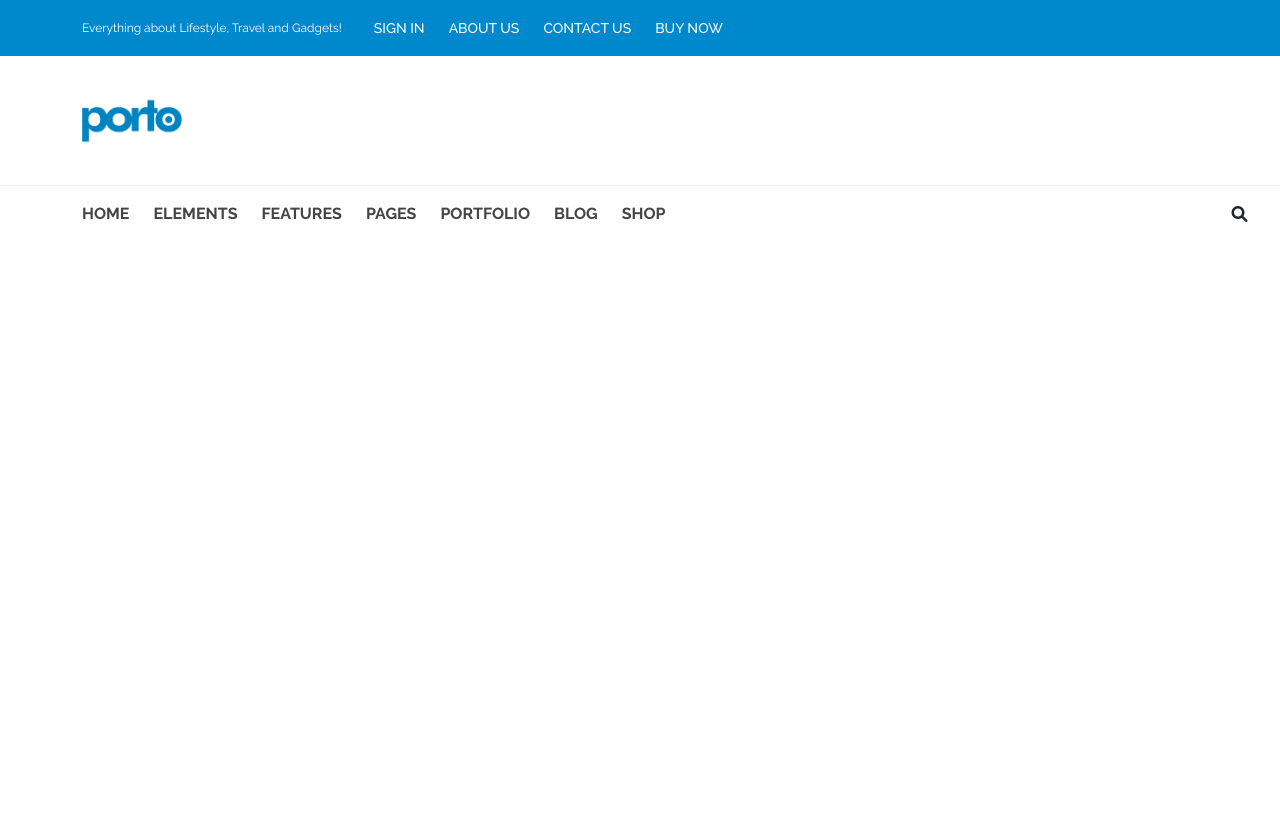
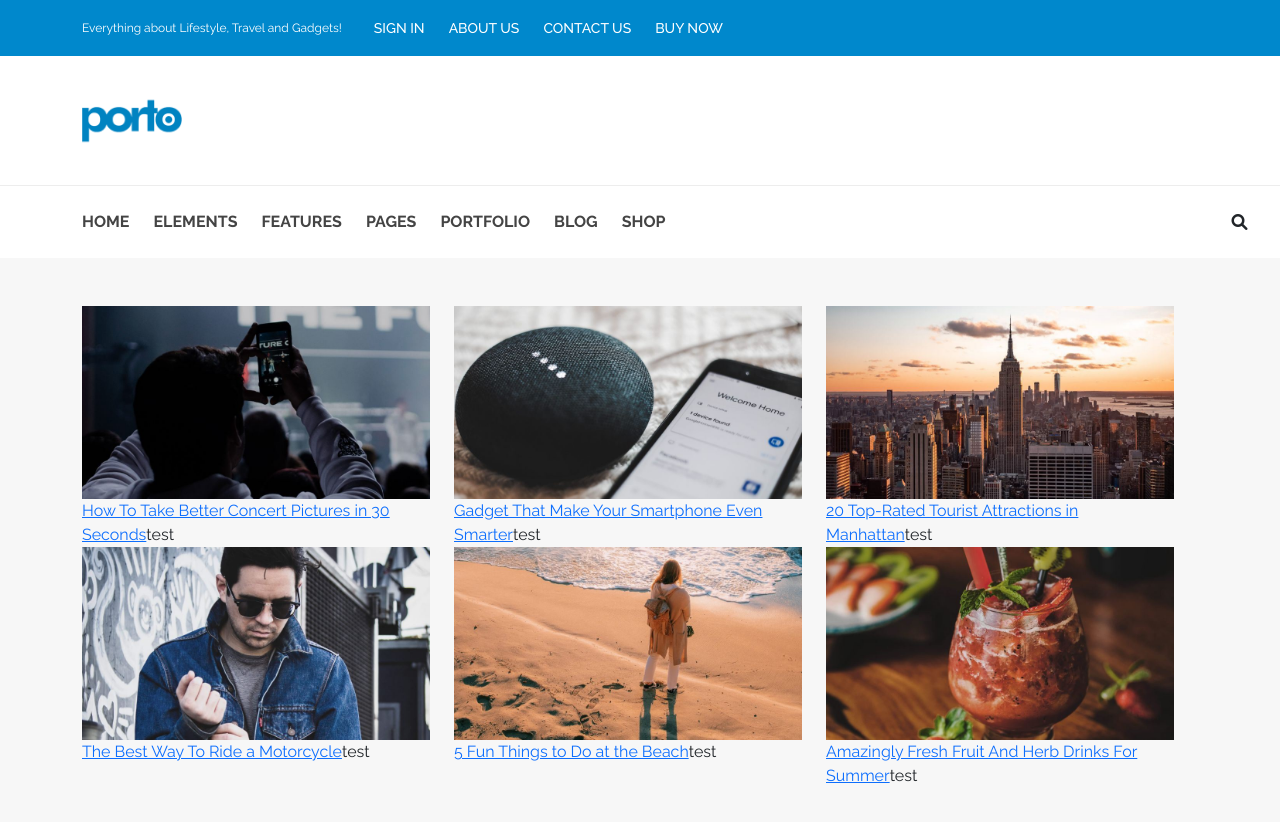
Before and after one commit to pierfrancescoscar/proj-html-vuejs, a Vue app: page / in a window 1280 px wide. Shown: the top 822 px of the page. Before the commit the page ends 800 px from the top, so only its background shows below. Built offline with nearby package versions, Linux system fonts and the light colour scheme.

Commit message:
ADD: (incomplete) main articles boxes

```diff
--- a/src/App.vue
+++ b/src/App.vue
@@ -8,6 +8,11 @@
     <!-- Main Navigation -->
       <Header :mainNavigation="mainNavigation" />
     </header>
+
+    <main>
+      <!-- Main Articles -->
+      <MainArticles :articles="mainPosts" />
+    </main>
   </div>
 </template>
 
@@ -15,6 +20,7 @@
 import TopHeader from '@/components/TopHeader.vue';
 import HeaderLogo from '@/components/HeaderLogo.vue';
 import Header from '@/components/Header.vue';
+import MainArticles from '@/components/MainArticles.vue';
 
 
 export default {
@@ -23,6 +29,7 @@ export default {
     TopHeader,
     HeaderLogo,
     Header,
+    MainArticles,
 
   },
   data() {
@@ -91,7 +98,51 @@ export default {
                     url: '/',
 
                 },
-            ]
+            ],
+
+            mainPosts: [
+                {
+                    image: 'blog-46',
+                    text: 'How To Take Better Concert Pictures in 30 Seconds',
+                    category: 'Photography',
+                    url: '/',
+                },
+
+                {
+                    image: 'blog-47',
+                    text: 'Gadget That Make Your Smartphone Even Smarter',
+                    category: 'Gadgets',
+                    url: '/',
+                },
+
+                {
+                    image: 'blog-48',
+                    text: '20 Top-Rated Tourist Attractions in Manhattan',
+                    category: 'Travel',
+                    url: '/',
+                },
+
+                {
+                    image: 'blog-49',
+                    text: 'The Best Way To Ride a Motorcycle',
+                    category: 'Lifestyle',
+                    url: '/',
+                },
+
+                {
+                    image: 'blog-50',
+                    text: '5 Fun Things to Do at the Beach',
+                    category: 'Travel',
+                    url: '/',
+                },
+
+                {
+                    image: 'blog-51',
+                    text: 'Amazingly Fresh Fruit And Herb Drinks For Summer',
+                    category: 'Recipies',
+                    url: '/',
+                },
+            ],
 
 
         }
--- a/src/components/Header.vue
+++ b/src/components/Header.vue
@@ -5,7 +5,7 @@
               <div class="col-6 d-flex align-items-center w-100">
                     <nav>
                             <ul class="d-flex align-items-center mb-0 ps-0">
-                                <li class="list-unstyled" v-for="(link, index) in mainNavigation" :key="`link-${index}`">
+                                <li class="list-unstyled py-2" v-for="(link, index) in mainNavigation" :key="`link-${index}`">
                                     <a class="text-uppercase text-decoration-none me-4" :href="link.url">{{link.text}}</a>
                                 </li>
                             </ul>
--- /dev/null
+++ b/src/components/MainArticles.vue
@@ -0,0 +1,44 @@
+<template>
+  <section class="container-fluid p-5">
+      <div class="container">
+          <div class="row">
+              <div class="col-12">
+                  <nav>
+                      <ul class="d-flex flex-wrap ps-0">
+                          <li class="list-unstyled pe-4" v-for="(post, index) in articles" :key="`article-${index}`">
+                                  <img class="img-fluid" :src="require(`@/assets/${post.image}.jpg`)" :alt="post.text">
+                                  <a :href="post.url">{{post.text}}</a>
+                                  <span>test</span>
+                          </li>
+                      </ul>
+                  </nav>
+              </div>
+          </div>
+      </div>
+  </section>
+</template>
+
+<script>
+export default {
+    name: 'MainArticles',
+    props: {
+        articles: Array,
+    }
+
+}
+</script>
+
+<style scoped lang="scss">
+@import '@/style/vars.scss';
+
+section {
+    background-color: $background-2;
+}
+
+    li {
+        width: calc(100% / 3);
+
+    }
+
+
+</style>
```
